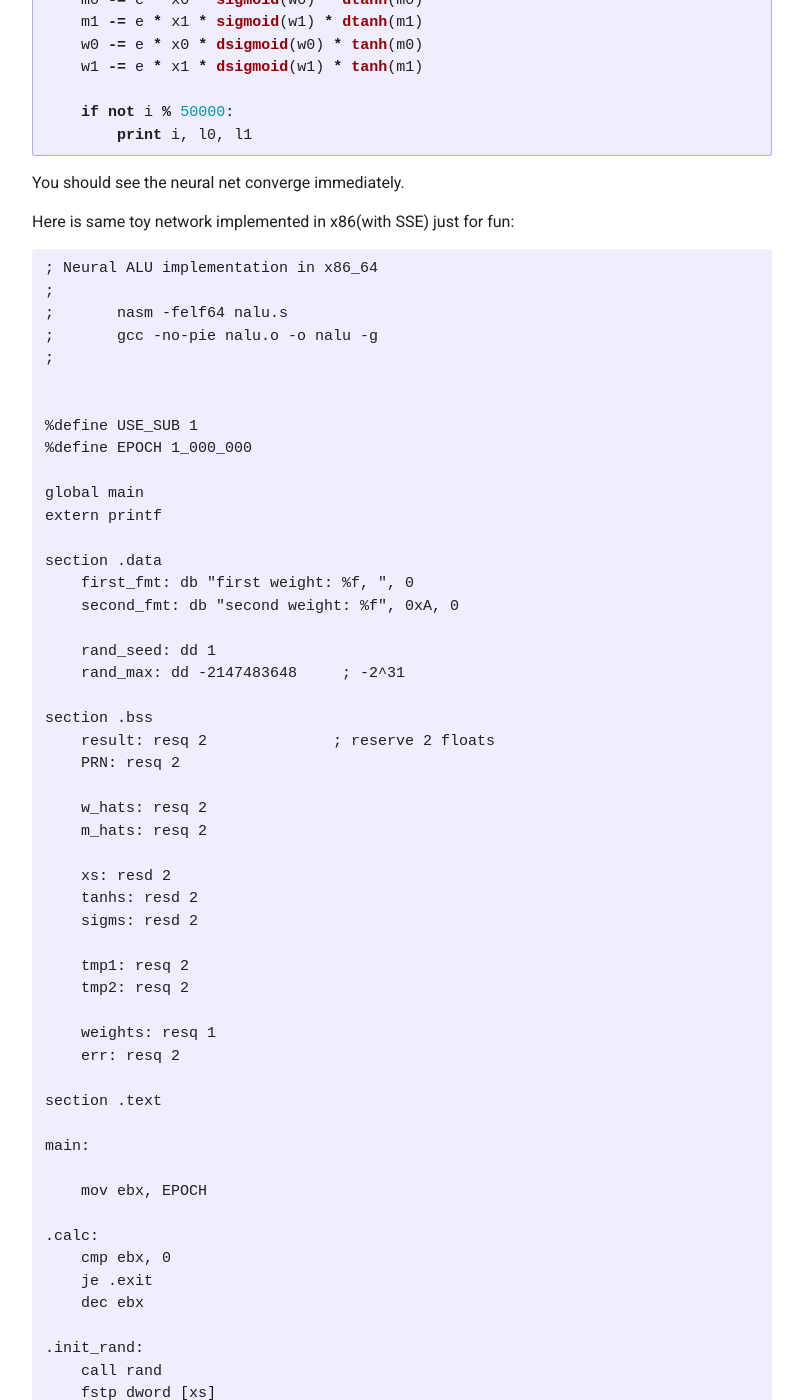
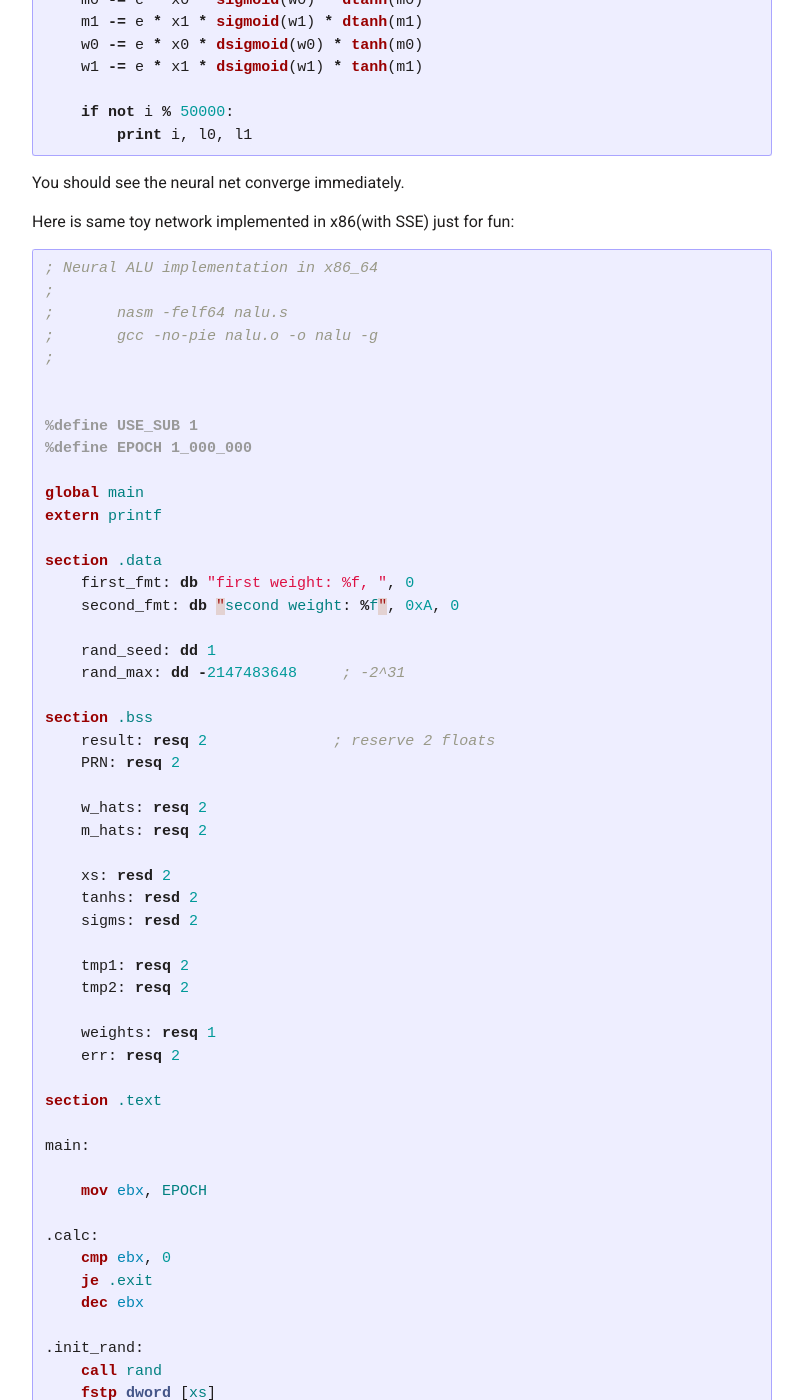
Before and after one commit to 0b01/rickyhan.com, a Jekyll site: the page built from _posts/2018-08-14-neural-alu-implemented-in-python-and-assembly-x86.markdown, in a window 1280 px wide and 1400 px high, scrolled down 1835 px. Shown: the whole window, without its empty margins (238-1041 px from the left). Built offline with Jekyll 4.4.1, drawn with Linux system fonts in a browser that asks for light colours; some of the changed text lies outside the part shown.

Commit message:
correct syntax name

````diff
--- a/_posts/2018-08-14-neural-alu-implemented-in-python-and-assembly-x86.markdown
+++ b/_posts/2018-08-14-neural-alu-implemented-in-python-and-assembly-x86.markdown
@@ -70,7 +70,7 @@ You should see the neural net converge immediately.
 
 Here is same toy network implemented in x86(with SSE) just for fun:
 
-```x86
+```nasm
 ; Neural ALU implementation in x86_64
 ;
 ; 	nasm -felf64 nalu.s
````
